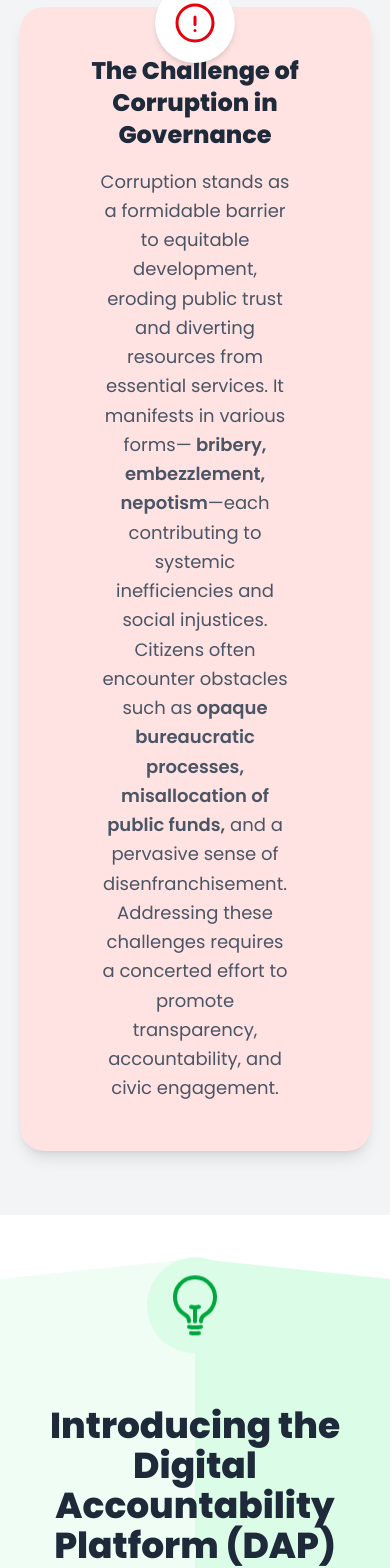
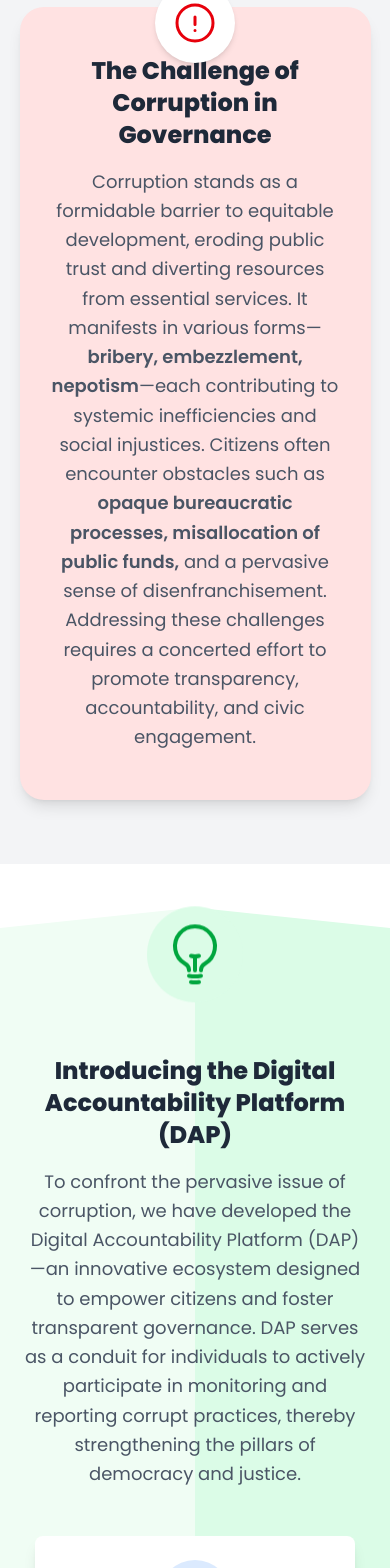
Before and after one commit to VictorMugisha/mindforge-website, a React (Vite) app: page / in a window 390 px wide. Shown: the part 2903-4471 px from the top of the page. Built offline with nearby package versions, Linux system fonts and the light colour scheme.

Commit message:
Updated spacing on homepage

```diff
--- a/src/components/ProblemStatement.tsx
+++ b/src/components/ProblemStatement.tsx
@@ -13,7 +13,7 @@ export default function ProblemStatement() {
           <h2 className="text-2xl md:text-4xl font-extrabold text-gray-800 px-0 sm:px-2">
             The Challenge of Corruption in Governance
           </h2>
-          <p className="mt-4 text-lg text-gray-600 leading-relaxed px-12">
+          <p className="mt-4 text-lg text-gray-600 leading-relaxed md:px-12">
             Corruption stands as a formidable barrier to equitable development,
             eroding public trust and diverting resources from essential
             services. It manifests in various forms—
--- a/src/components/SolutionOverview.tsx
+++ b/src/components/SolutionOverview.tsx
@@ -17,7 +17,7 @@ export default function SolutionSection() {
           <LightBulbIcon className="h-16 w-16 text-green-600" />
         </div>
         {/* Solution Title */}
-        <h2 className="mt-6 text-4xl font-extrabold text-gray-800 z-30">
+        <h2 className="mt-6 text-2xl md:text-4xl font-extrabold text-gray-800 z-30">
           Introducing the Digital Accountability Platform (DAP)
         </h2>
         {/* Solution Description */}
```
